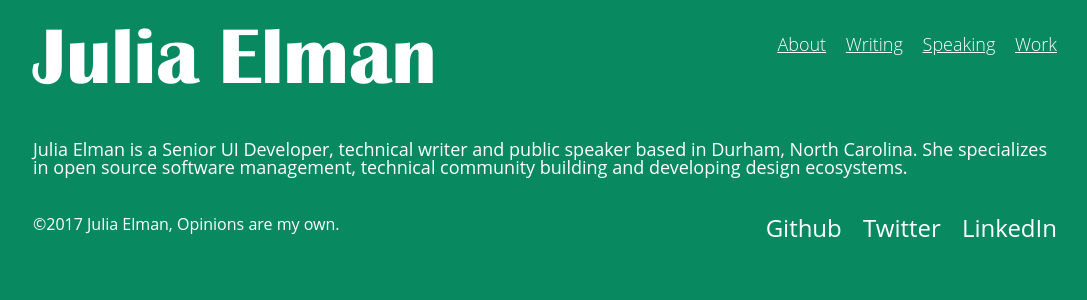
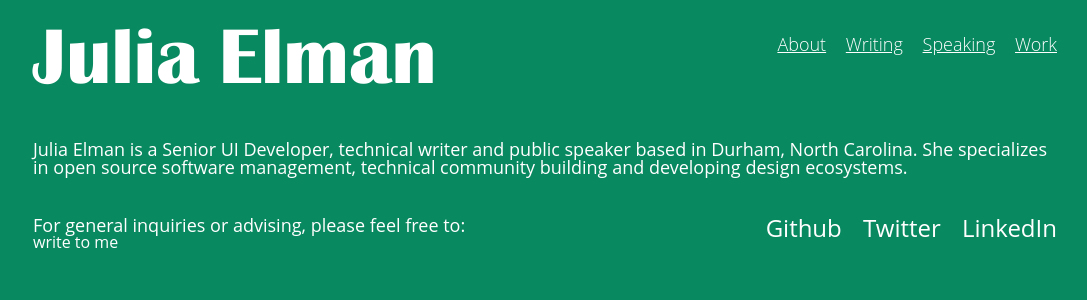
Before and after one commit to juliaelman/juliaelman.github.io, a Jekyll site: the page built from index.html, in a window 1280 px wide. Shown: the top 300 px of the page, without its empty margins (95-1182 px from the left). Built offline with Jekyll 4.4.1, drawn with Linux system fonts in a browser that asks for light colours; some web fonts are replaced.

Commit message:
Adding scripts include and placing JS in thems.

```diff
--- a/_includes/footer.html
+++ b/_includes/footer.html
@@ -1,8 +1,4 @@
  <footer>
-  <script src="/assets/js/prism.js" data-default-language="markup"></script>
-  <div class="copyright">
-    &copy;{{ site.time | date: '%Y'}} Julia Elman, Opinions are my own.
-  </div>
   <div class="social">
     <a href="https://github.com/juliaelman" title="Follow me on Github">
       Github
@@ -14,4 +10,8 @@
       LinkedIn
     </a>
   </div>
+  <div class="contact">
+    <p>For general inquiries or advising, please feel free to:</p>
+    <a href="" class="button">write to me</a>
+  </div>
 </footer>
--- /dev/null
+++ b/_includes/scripts.html
@@ -0,0 +1 @@
+<script src="/assets/js/prism.js" data-default-language="markup"></script>
--- a/_layouts/base.html
+++ b/_layouts/base.html
@@ -10,5 +10,6 @@
       </div>
     </div>
   {% include footer.html %}
+  {% include scripts.html %}
   </body>
 </html>
```
